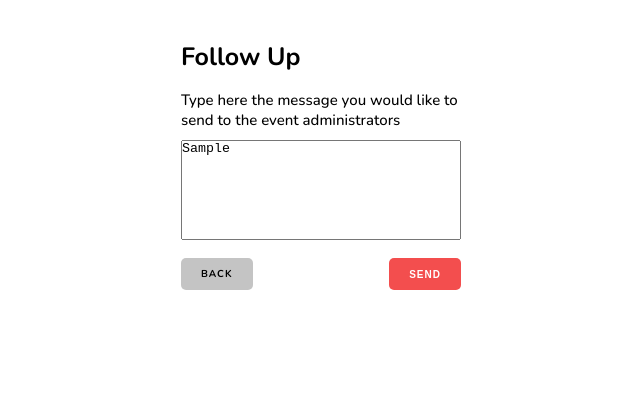
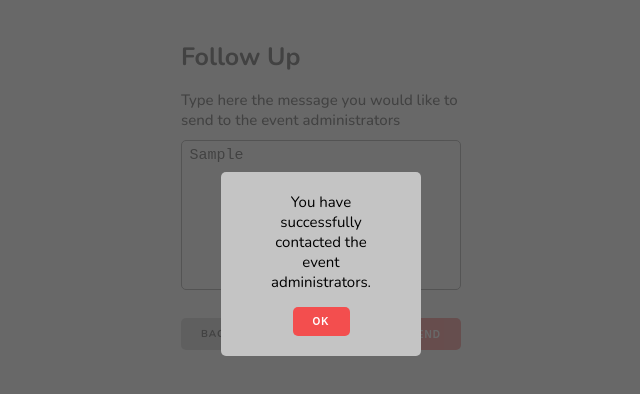
Before and after one commit to DavidRSoftware/dating-organization-react.js, a React (Create React App) app: page /message in a window 1280 px wide. Both pictures are taken after typing "Sample" into the empty fields and a click on the button "SEND". Shown: the top 394 px of the page, without its empty margins (319-959 px from the left). Built offline with nearby package versions, Linux system fonts and the light colour scheme.

Commit message:
added modal window

```diff
--- a/public/index.html
+++ b/public/index.html
@@ -37,6 +37,7 @@
       To begin the development, run `npm start` or `yarn start`.
       To create a production bundle, use `npm run build` or `yarn build`.
     -->
+  <div class="modal-container"></div>
 </body>
 
 </html>
--- a/src/components/AccordionBody.js
+++ b/src/components/AccordionBody.js
@@ -1,11 +1,31 @@
+import { useState } from 'react';
+import Modal from "./Modal";
+
 function AccordionBody({ data }) {
+    const [showModal, setShowModal] = useState(false);
+
+    const handleClick = () => {
+        setShowModal(true);
+    };
+
+    const handleClose = () => {
+        setShowModal(false);
+    };
+
+    const modal = (
+        <Modal onClose={handleClose}>
+            <p>You have successfully signed up. Check your email for a confirmation message.</p>
+            <button type="button" className="btn-from-button btn-red" onClick={handleClose}>Ok</button>
+        </Modal>
+    );
 
     return (
         <div className="accordion">
             <div className="accordion__date">Date: {data.date}</div>
             <div className="accordion__time">Time: {data.time}</div>
-            <button className='btn-from-button btn-red'>Sign Up</button>
+            <button className='btn-from-button btn-red' onClick={handleClick}>Sign Up</button>
             <div className="accordion__description">Description: {data.description}</div>
+            {showModal && modal}
         </div>
     );
 }
--- /dev/null
+++ b/src/components/Modal.js
@@ -0,0 +1,24 @@
+import ReactDOM from 'react-dom';
+import { useEffect } from 'react';
+
+function Modal({ onClose, children }) {
+    useEffect(() => {
+        document.body.classList.add('overflow-hidden');
+
+        return () => {
+            document.body.classList.remove('overflow-hidden');
+        };
+    }, []);
+
+    return ReactDOM.createPortal(
+        <>
+            <div onClick={onClose} className="modal-background"></div>
+            <div className="modal-content-container">
+                {children}
+            </div>
+        </>,
+        document.querySelector('.modal-container')
+    );
+}
+
+export default Modal;
--- a/src/components/pages/FollowUp.js
+++ b/src/components/pages/FollowUp.js
@@ -6,17 +6,19 @@ function FollowUp() {
             <div className='follow-up'>
                   <h1>Follow Up</h1>
                   <label htmlFor="event-select">Select an event</label>
-                  <select id="event-select">
+
+                  <select id="event-select" name="event">
                         <option value="">Select Event</option>
                         <option value="restaurant">Meetup at Local Restaurant</option>
                         <option value="casual">Casual Meetup</option>
                         <option value="virtual">Virtual Meetup</option>
                   </select>
+
                   <label htmlFor="person-select">Select a person who you would like to comment about</label>
-                  <select id="person-select">
+                  <select id="person-select" name="person">
                         <option value="">Select Person</option>
                         <option value="sarah">Sarah</option>
-                        <option value="allison">Allison</option>
+                        <option value="rachel">Rachel</option>
                         <option value="alice">Alice</option>
                   </select>
                   <nav>
--- a/src/components/pages/Message.js
+++ b/src/components/pages/Message.js
@@ -1,16 +1,36 @@
 import { Link } from "react-router-dom";
+import { useState } from 'react';
+import Modal from '../Modal';
 
 function Message() {
+
+    const [showModal, setShowModal] = useState(false);
+
+    const handleClick = () => {
+        setShowModal(true);
+    };
+
+    const handleClose = () => {
+        setShowModal(false);
+    };
+
+    const modal = (
+        <Modal onClose={handleClose}>
+            <p>You have successfully contacted the event administrators.</p>
+            <button type="button" className="btn-from-button btn-red" onClick={handleClose}>Ok</button>
+        </Modal>
+    );
     return (
 
         <div className='message'>
             <h1>Follow Up</h1>
             <label htmlFor="message">Type here the message you would like to send to the event administrators</label>
-            <textarea id="message"></textarea>
+            <textarea id="message" name="message"></textarea>
             <nav>
                 <Link to="/follow-up" className="btn-from-link btn-grey">Back</Link>
-                <button className='btn-from-button btn-red' type="button">Send</button>
+                <button onClick={handleClick} className='btn-from-button btn-red' type="button">Send</button>
             </nav>
+            {showModal && modal}
         </div>
 
     );
--- a/src/components/pages/Upcoming.js
+++ b/src/components/pages/Upcoming.js
@@ -3,8 +3,10 @@ import { useState } from 'react';
 import data from './../../accordion-data.json';
 import AccordionBody from "../AccordionBody";
 
+
 function Upcoming() {
     const [isActive, setIsActive] = useState([false, false, false]);
+
 
     const accordionContent = element => {
         if (isActive[element] === true)
@@ -16,7 +18,7 @@ function Upcoming() {
 
     const buttonHandler = event => {
         const updatedState = isActive.map((value, index) => {
-            if (event.target.name == index)
+            if (event.target.name === String(index))
                 return !value;
             return false;
         })
--- a/src/sass/base/_base.scss
+++ b/src/sass/base/_base.scss
@@ -9,10 +9,10 @@
 html {
     box-sizing: border-box;
     font-size: 62.5%; //10px
+    font-family: 'Nunito', sans-serif;
 }
 
 .container {
     display: grid;
-    font-family: 'Nunito', sans-serif;
     grid-template-columns: [full-start] minmax(6rem, 1fr) [center-start] repeat(8, [col-start] minmax(min-content, 14rem) [col-end]) [center-end] minmax(6rem, 1fr) [full-end];
 }
--- a/src/sass/base/_utilities.scss
+++ b/src/sass/base/_utilities.scss
@@ -13,3 +13,7 @@
 .mb-hg {
     margin-bottom: 8rem;
 }
+
+.overflow-hidden {
+    overflow: hidden;
+}
--- a/src/sass/components/_components.scss
+++ b/src/sass/components/_components.scss
@@ -46,3 +46,36 @@
     border: none;
     cursor: pointer;
 }
+
+.modal-background {
+    position: fixed;
+    background: rgba(78, 78, 78, 0.85);
+    top: 0;
+    bottom: 0;
+    left: 0;
+    right: 0;
+}
+
+.modal-content-container {
+    position: fixed;
+    background-color: #c4c4c4;
+    // margin-left: auto;
+    // margin-right: auto;
+    // left: 0;
+    // right: 0;
+    width: 20rem;
+    padding: 2rem 4rem;
+    text-align: center;
+    border-radius: 5px;
+    left: 50%;
+    top: 33%;
+    transform: translate(-50%, -50%);
+
+    p {
+        font-size: 1.5rem;
+        margin-bottom: 1.5rem;
+
+    }
+
+
+}
--- a/src/sass/pages/_follow-up.scss
+++ b/src/sass/pages/_follow-up.scss
@@ -2,7 +2,7 @@
     grid-column: col-start 4 / col-end 5;
     padding-block-start: 4rem;
     display: grid;
-    grid-template-rows: 4rem 3rem 3rem 6rem 3rem 6rem;
+    grid-template-rows: 4rem 3rem 3.5rem 6rem 3.5rem 6rem;
 
     h1 {
         font-size: 2.5rem;
@@ -20,4 +20,15 @@
         justify-content: space-between;
     }
 
+    select {
+        padding-left: .75rem;
+
+        appearance: none;
+        border-radius: 5px;
+        background-image: url(../../images/chevron-down.svg);
+        background-repeat: no-repeat;
+        background-position: right 1rem center;
+        background-size: 14px;
+    }
+
 }
--- a/src/sass/pages/_message.scss
+++ b/src/sass/pages/_message.scss
@@ -2,7 +2,7 @@
     grid-column: col-start 4 / col-end 5;
     padding-block-start: 4rem;
     display: grid;
-    grid-template-rows: 5rem minmax(5rem, max-content) 10rem 5rem;
+    grid-template-rows: 5rem minmax(5rem, max-content) 15rem 6rem;
 
     h1 {
         font-size: 2.5rem;
@@ -15,6 +15,10 @@
 
     textarea {
         resize: none;
+        padding: .375rem .75rem;
+        font-size: 1.5rem;
+        border-radius: 5px;
+        line-height: 1.5;
     }
 
     nav {
```
Also changed, not shown: src/images/chevron-down.svg (added).
